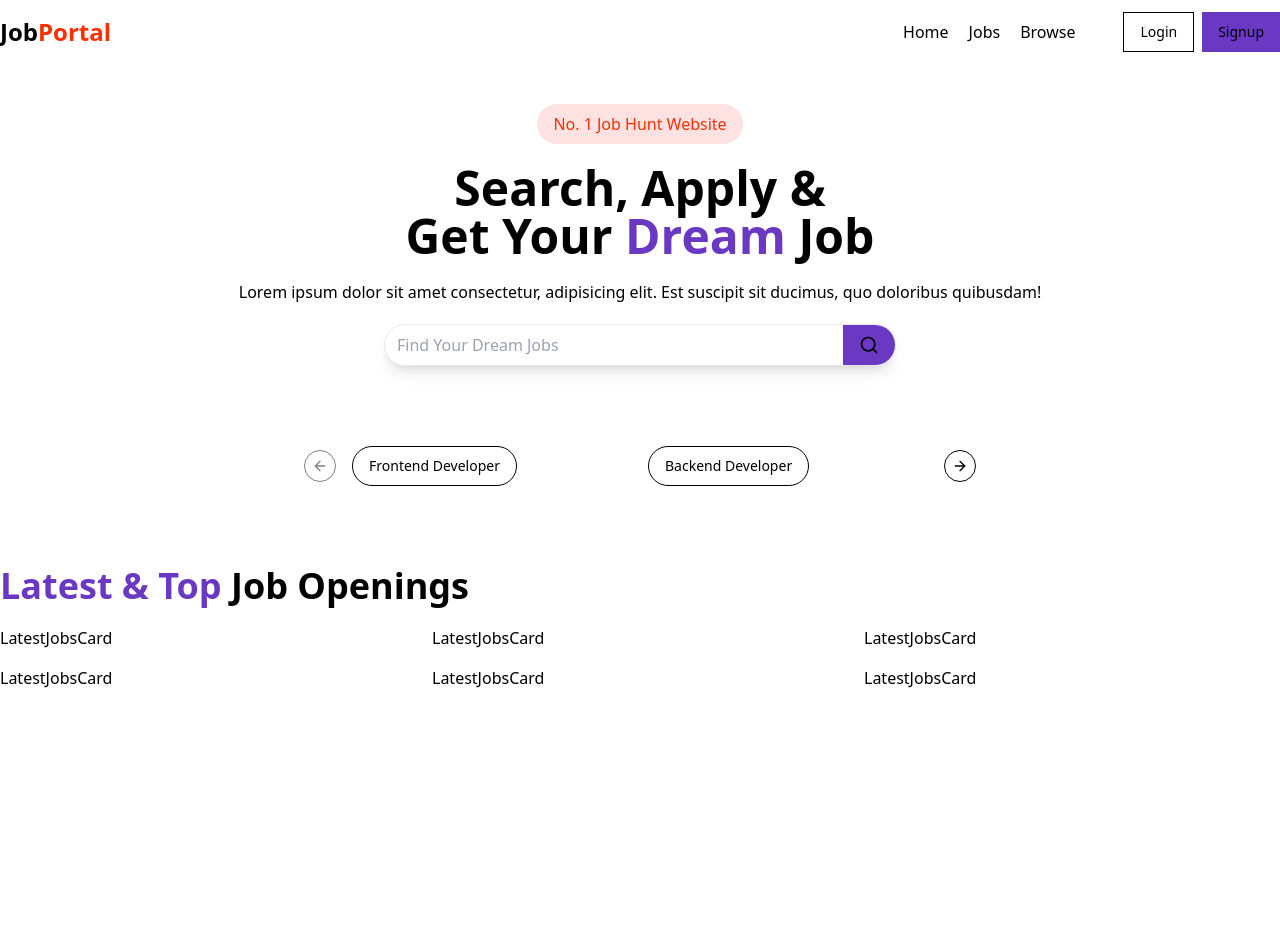
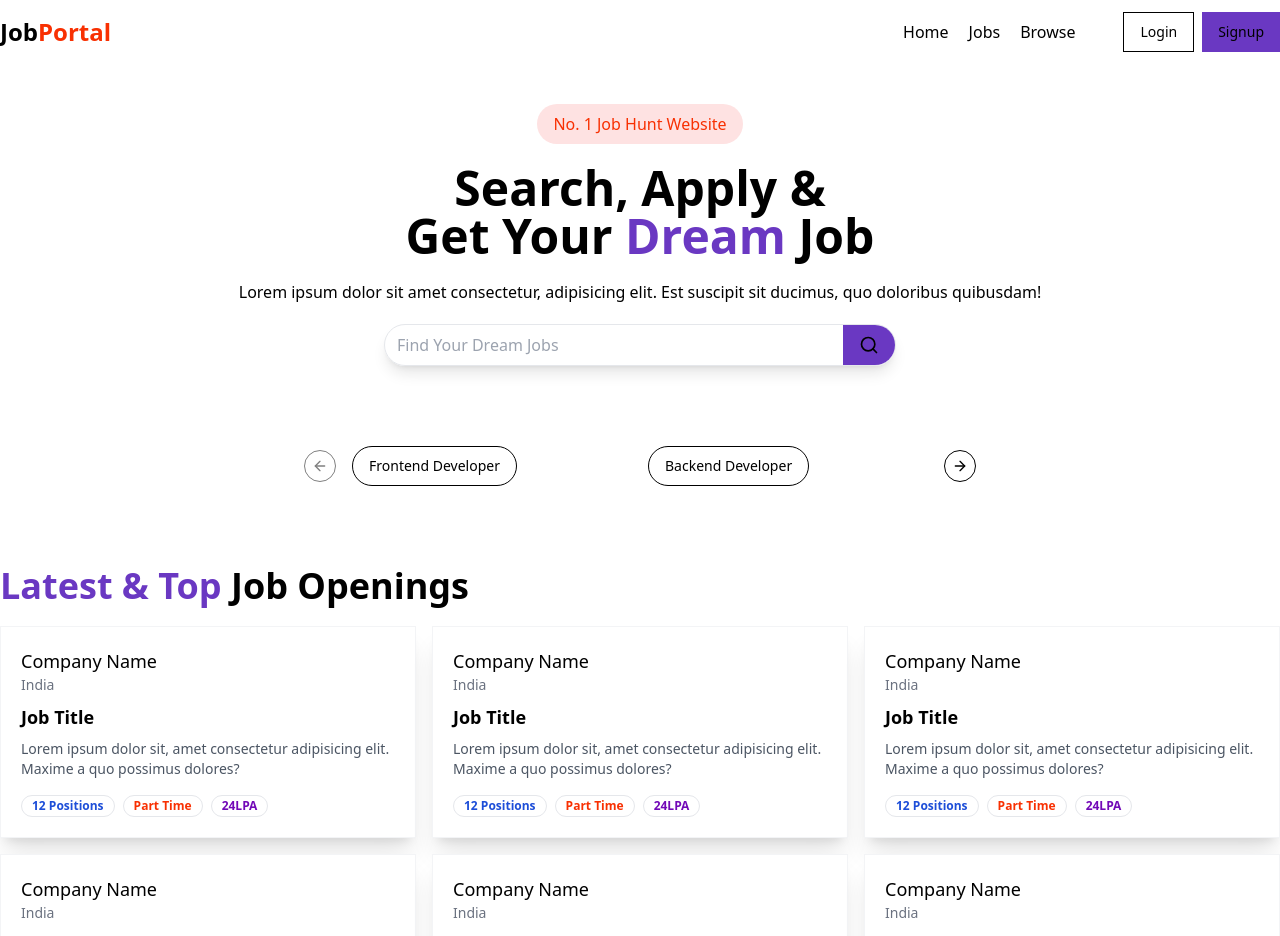
Before and after one commit to sanjeeb42/Job-Portal, a React (Vite) app in the folder frontend/: page / in a window 1280 px wide. Shown: the top 936 px of the page. Before the commit the page ends 800 px from the top, so only its background shows below. Built offline with nearby package versions, Linux system fonts and the light colour scheme.

Commit message:
Added LatestJobCards to display Job Openings

```diff
--- a/frontend/src/components/LatestJobCards.jsx
+++ b/frontend/src/components/LatestJobCards.jsx
@@ -1,12 +1,26 @@
-import React from 'react'
+import React from "react";
+import { Badge } from "./ui/badge";
 
 const LatestJobCards = () => {
+  return (
+    <div className="p-5 rounded-md shadow-xl bg-white border border-gray-100 cursor-pointer">
+      <div>
+        <h1 className="font-medium text-lg">Company Name</h1>
+        <p className="text-sm text-gray-500">India</p>
+      </div>
 
-  return (
-    <div>
-       LatestJobsCard
+      <div>
+        <h1 className="font-bold text-lg my-2">Job Title</h1>
+        <p className="text-sm text-gray-600">Lorem ipsum dolor sit, amet consectetur adipisicing elit. Maxime a quo possimus dolores?</p>
+      </div>
+
+      <div className="flex item-center gap-2 mt-4">
+        <Badge className={'text-blue-700 font-bold'} variant="ghost">12 Positions</Badge>
+        <Badge className={'text-[#F83002] font-bold'} variant="ghost">Part Time</Badge>
+        <Badge className={'text-[#7209b7] font-bold'} variant="ghost">24LPA</Badge>
+      </div>
     </div>
-  )
-}
+  );
+};
 
-export default LatestJobCards
+export default LatestJobCards;
--- /dev/null
+++ b/frontend/src/components/ui/badge.jsx
@@ -0,0 +1,34 @@
+import * as React from "react"
+import { cva } from "class-variance-authority";
+
+import { cn } from "@/lib/utils"
+
+const badgeVariants = cva(
+  "inline-flex items-center rounded-full border px-2.5 py-0.5 text-xs font-semibold transition-colors focus:outline-none focus:ring-2 focus:ring-ring focus:ring-offset-2",
+  {
+    variants: {
+      variant: {
+        default:
+          "border-transparent bg-primary text-primary-foreground hover:bg-primary/80",
+        secondary:
+          "border-transparent bg-secondary text-secondary-foreground hover:bg-secondary/80",
+        destructive:
+          "border-transparent bg-destructive text-destructive-foreground hover:bg-destructive/80",
+        outline: "text-foreground",
+      },
+    },
+    defaultVariants: {
+      variant: "default",
+    },
+  }
+)
+
+function Badge({
+  className,
+  variant,
+  ...props
+}) {
+  return (<div className={cn(badgeVariants({ variant }), className)} {...props} />);
+}
+
+export { Badge, badgeVariants }
```
